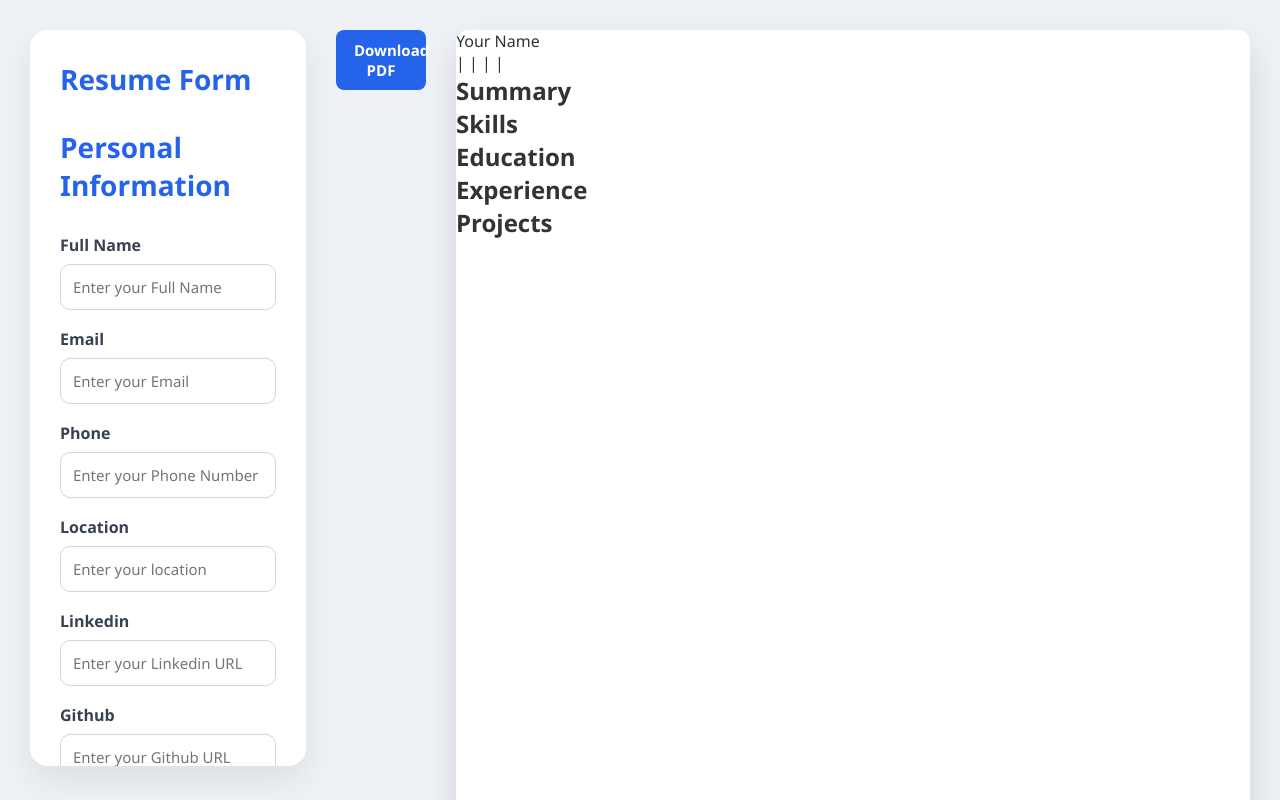
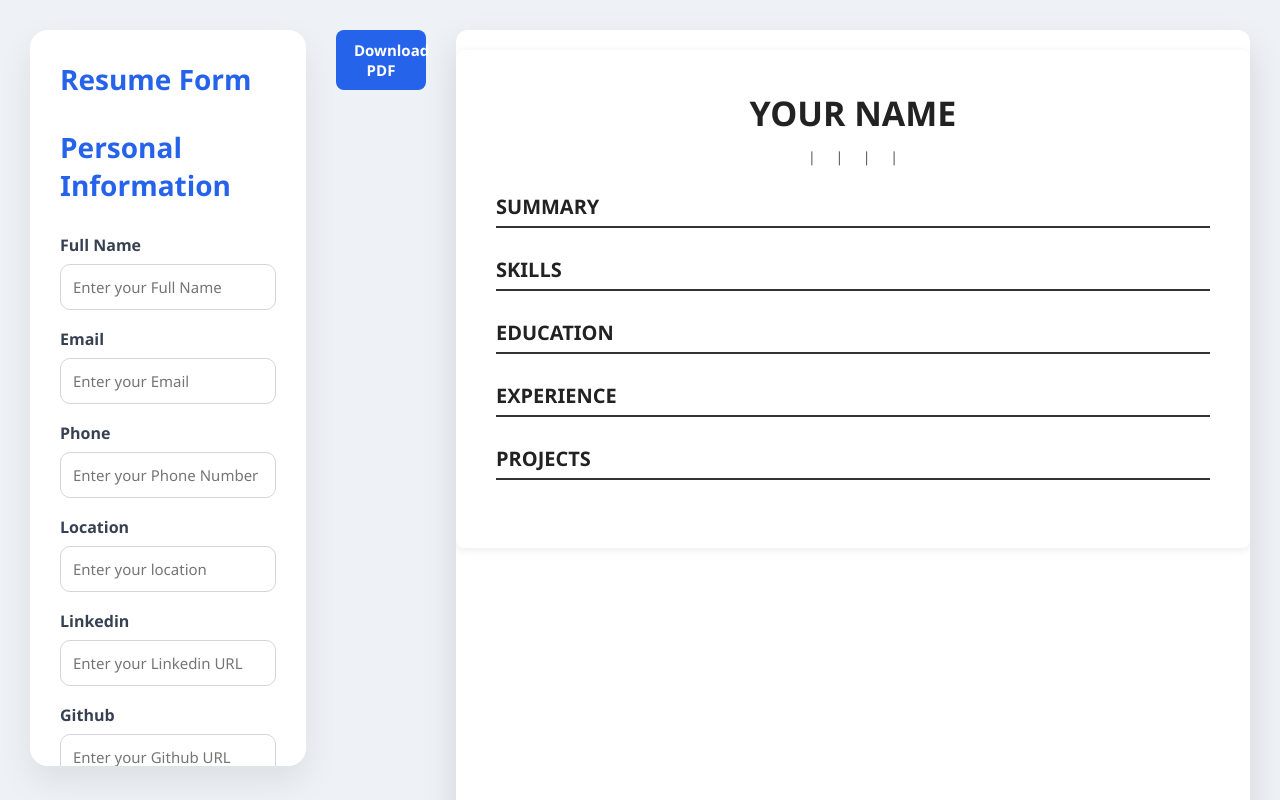
Before and after one commit to nidhi-baberwal/ai-resume-builder-v2, a React (Vite) app: page / in a window 1280 px wide. Shown: the top 800 px of the page. Built offline with nearby package versions, Linux system fonts and the light colour scheme.

Commit message:
add classic resume template UI

```diff
--- a/src/pages/ResumeEditor.tsx
+++ b/src/pages/ResumeEditor.tsx
@@ -9,6 +9,7 @@ import ExperienceForm from "../resume/ExperienceForm";
 import SkillsForm from "../resume/SkillsForm";
 import ProjectsForm from "../resume/ProjectsForm";
 import ClassicTemplate from "../templates/ClassicTemplate";
+import "../styles/ClassicTemplate.css";
 import html2canvas from "html2canvas";
 import jsPDF from "jspdf";
 
--- /dev/null
+++ b/src/styles/ClassicTemplate.css
@@ -0,0 +1,72 @@
+.resume-card {
+  background: #ffffff;
+  max-width: 800px;
+  margin: 20px auto;
+  padding: 40px;
+  border-radius: 8px;
+  box-shadow: 0 2px 8px rgba(0, 0, 0, 0.08);
+  font-family: Arial, Helvetica, sans-serif;
+  color: #222;
+}
+
+.resume-name {
+  text-align: center;
+  font-size: 34px;
+  font-weight: bold;
+  margin-bottom: 10px;
+  text-transform: uppercase;
+}
+
+.contact-info {
+  text-align: center;
+  font-size: 14px;
+  color: #555;
+  margin-bottom: 25px;
+  line-height: 1.6;
+}
+
+.contact-info span {
+  margin: 0 4px;
+}
+
+.section {
+  margin-bottom: 28px;
+}
+
+.section h2 {
+  font-size: 20px;
+  color: #222;
+  border-bottom: 2px solid #333;
+  padding-bottom: 6px;
+  margin-bottom: 14px;
+  text-transform: uppercase;
+}
+
+.section p {
+  line-height: 1.6;
+  margin: 4px 0;
+}
+
+.section ul {
+  margin: 10px 0;
+  padding-left: 20px;
+}
+
+.section li {
+  margin-bottom: 6px;
+}
+
+.resume-item {
+  margin-bottom: 18px;
+}
+
+.resume-item h4 {
+  font-size: 17px;
+  margin-bottom: 5px;
+  color: #111;
+}
+
+.resume-item p {
+  margin: 3px 0;
+  color: #555;
+}
```
Also changed, not shown: src/styles/ResumeEditor.css (line endings or trailing spaces).
